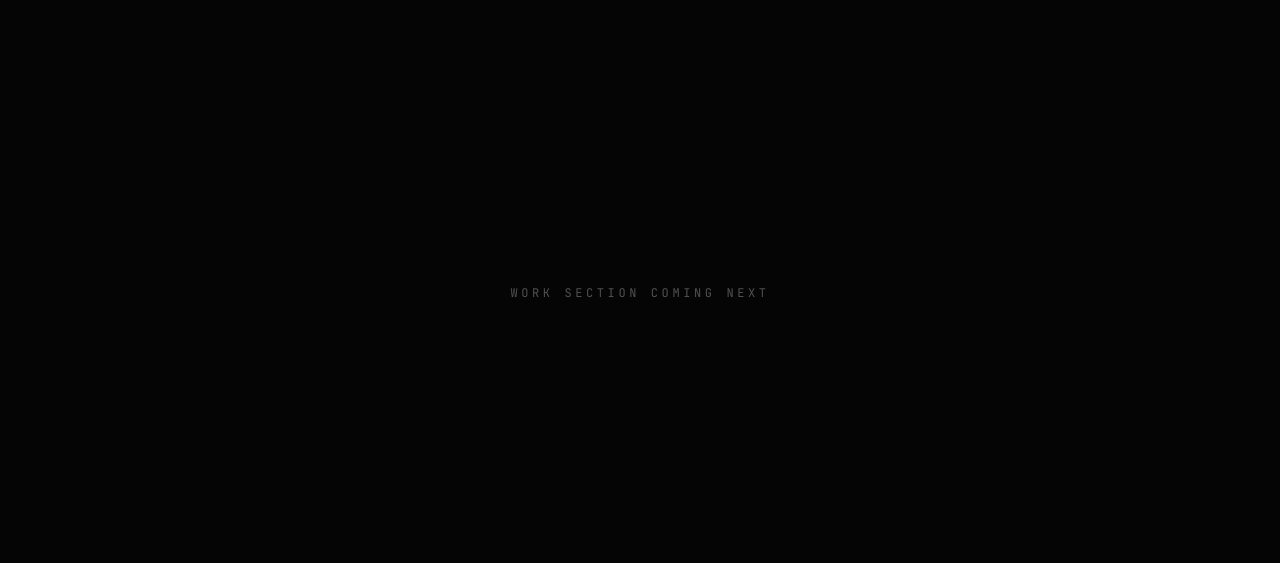
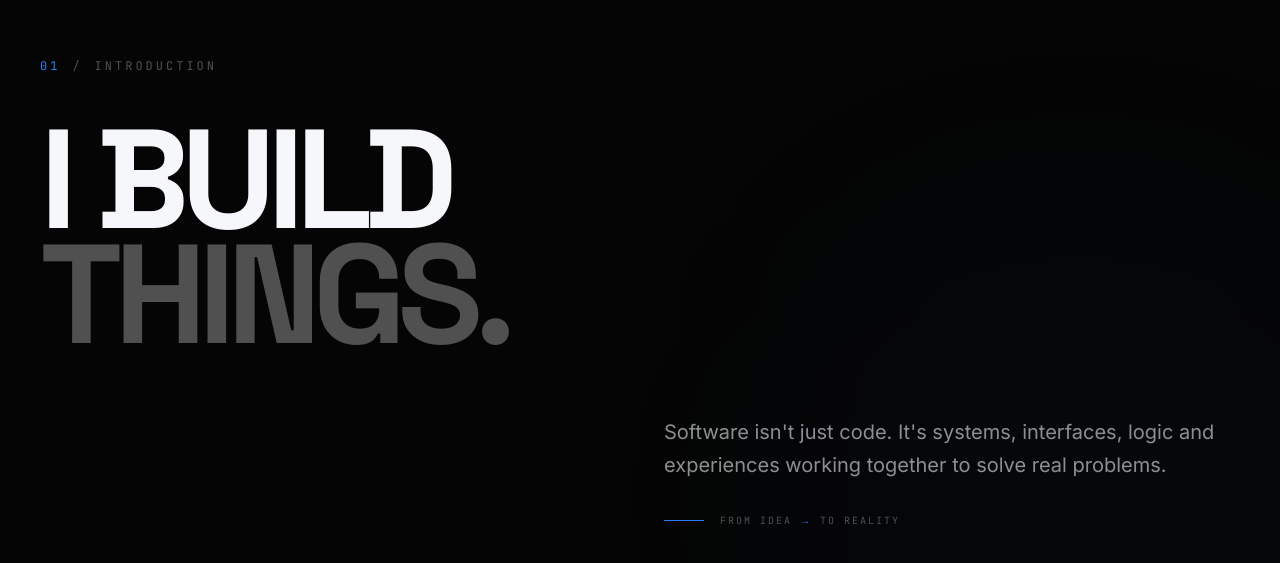
Before and after one commit to BEN1803/benjamin-portfolio, a Next.js app: page / in a window 1280 px wide. Shown: the part 907-1470 px from the top of the page. Built offline with nearby package versions, Linux system fonts and the light colour scheme.

Commit message:
added intro section

```diff
--- a/src/app/page.tsx
+++ b/src/app/page.tsx
@@ -1,5 +1,6 @@
 import Navbar from "@/components/Navbar";
 import Hero from "@/components/Hero";
+import IntroSection from "@/components/IntroSection";
 
 export default function Home() {
   return (
@@ -7,6 +8,8 @@ export default function Home() {
       <Navbar />
 
       <Hero />
+
+      <IntroSection />
 
       <section
         id="work"
--- /dev/null
+++ b/src/components/IntroSection.tsx
@@ -0,0 +1,80 @@
+"use client";
+
+import { motion } from "motion/react";
+
+export default function IntroSection() {
+  return (
+    <section
+      id="intro"
+      className="relative flex min-h-screen items-center overflow-hidden bg-[#050505] px-6 py-32 md:px-10"
+    >
+      <div className="mx-auto w-full max-w-7xl">
+        {/* Section label */}
+        <motion.div
+          initial={{ opacity: 0, y: 20 }}
+          whileInView={{ opacity: 1, y: 0 }}
+          viewport={{ once: true, amount: 0.5 }}
+          transition={{ duration: 0.7 }}
+          className="mb-12 flex items-center gap-3 font-mono text-xs uppercase tracking-[0.25em] text-white/30"
+        >
+          <span className="text-[#2f7bff]">01</span>
+
+          <span>/</span>
+
+          <span>Introduction</span>
+        </motion.div>
+
+        {/* Main statement */}
+        <div className="max-w-6xl">
+          <motion.h2
+            initial={{ opacity: 0, y: 80 }}
+            whileInView={{ opacity: 1, y: 0 }}
+            viewport={{ once: true, amount: 0.35 }}
+            transition={{
+              duration: 1,
+              ease: [0.22, 1, 0.36, 1],
+            }}
+            className="font-display text-[clamp(4rem,11vw,10rem)] font-bold uppercase leading-[0.82] tracking-[-0.06em]"
+          >
+            I BUILD
+            <br />
+            <span className="text-white/30">THINGS.</span>
+          </motion.h2>
+        </div>
+
+        {/* Description */}
+        <motion.div
+          initial={{ opacity: 0, y: 40 }}
+          whileInView={{ opacity: 1, y: 0 }}
+          viewport={{ once: true, amount: 0.4 }}
+          transition={{
+            duration: 0.8,
+            delay: 0.15,
+          }}
+          className="mt-16 flex flex-col gap-8 md:ml-auto md:max-w-xl"
+        >
+          <p className="text-lg leading-relaxed text-white/55 md:text-xl">
+            Software isn't just code. It's systems, interfaces, logic and
+            experiences working together to solve real problems.
+          </p>
+
+          <div className="flex items-center gap-4 font-mono text-[10px] uppercase tracking-[0.2em] text-white/30">
+            <span className="h-px w-10 bg-[#2f7bff]" />
+
+            <span>
+              From idea
+              <span className="mx-2 text-[#2f7bff]">→</span>
+              to reality
+            </span>
+          </div>
+        </motion.div>
+      </div>
+
+      {/* Background detail */}
+      <div
+        className="pointer-events-none absolute bottom-0 right-0 h-[400px] w-[400px] rounded-full bg-[#2f7bff]/5 blur-[140px]"
+        aria-hidden="true"
+      />
+    </section>
+  );
+}
```
